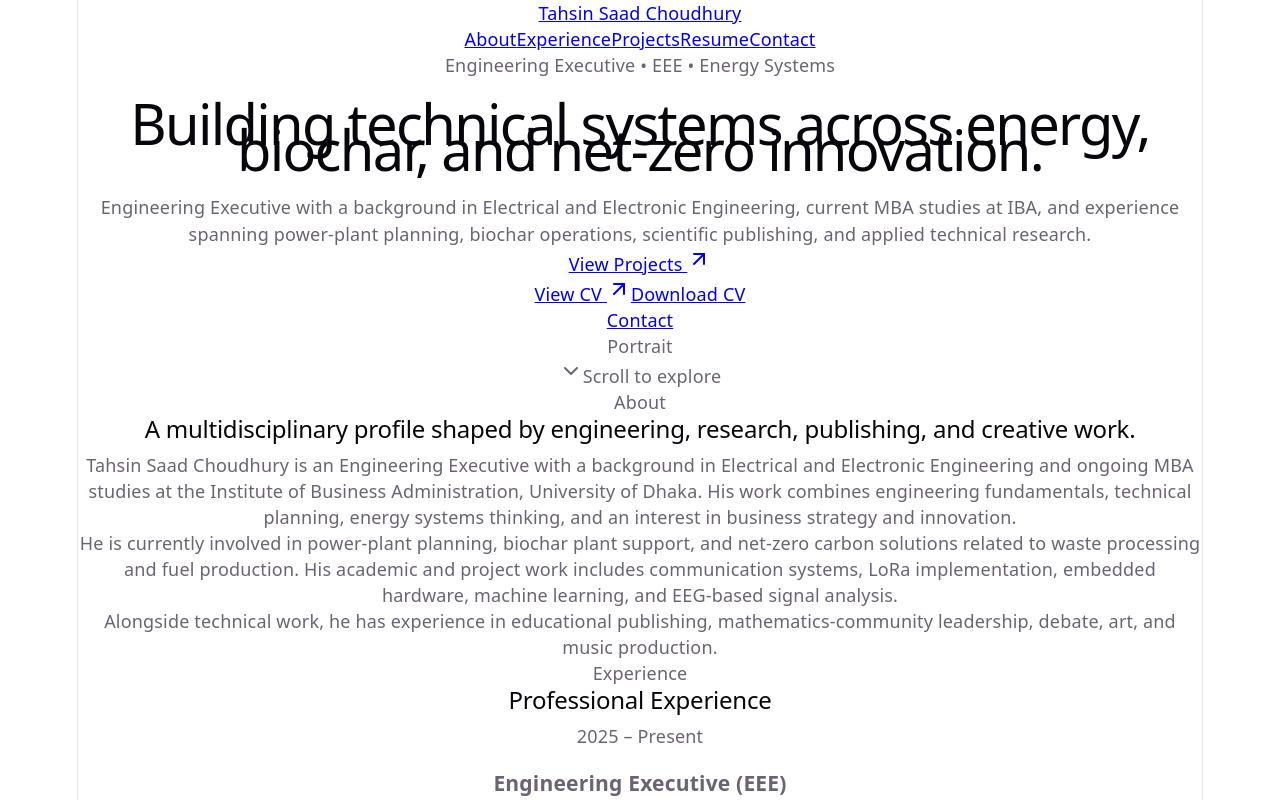
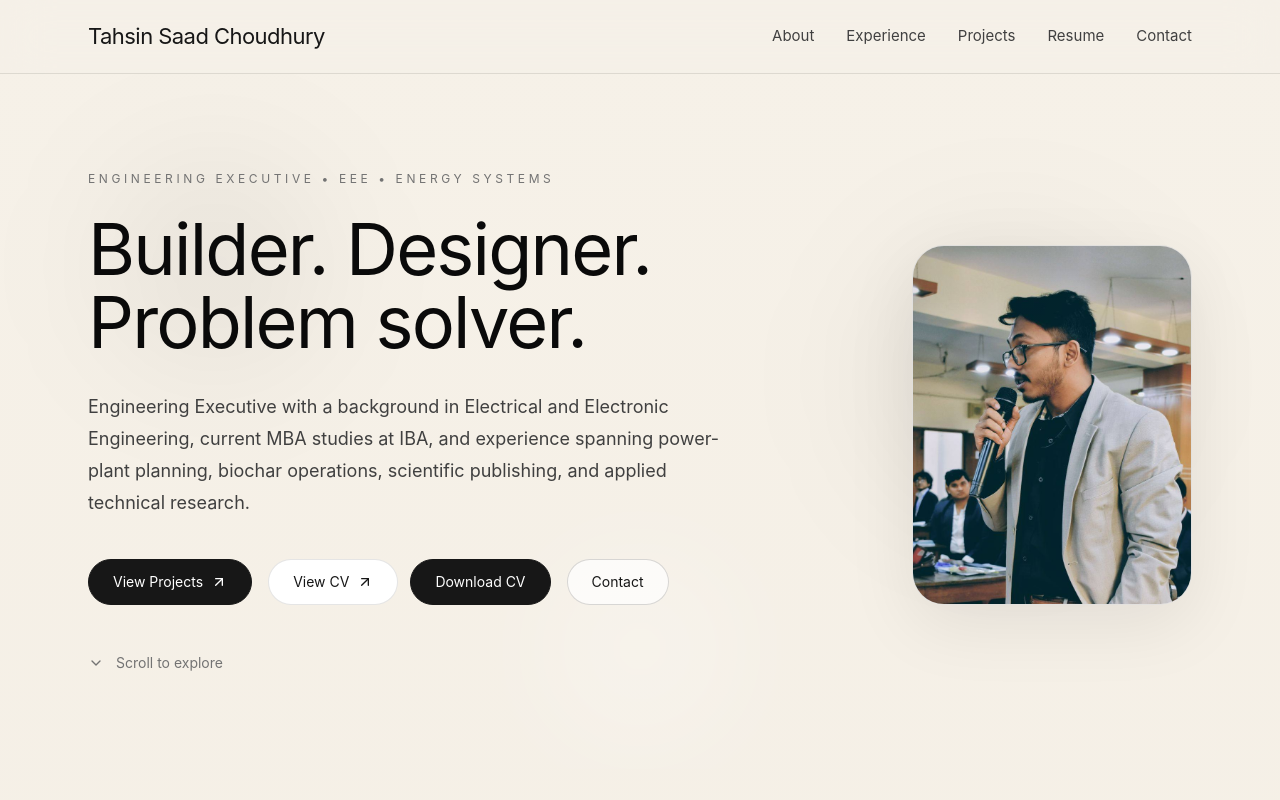
Before and after one commit to SadCritter/tahsin-portfolio, a React (Vite) app: page / in a window 1280 px wide. Shown: the top 800 px of the page. Built offline with nearby package versions, Linux system fonts and the light colour scheme.

Commit message:
added Dp

```diff
--- a/src/App.jsx
+++ b/src/App.jsx
@@ -147,7 +147,7 @@ export default function TahsinPortfolio() {
               <motion.div initial="hidden" animate="visible" variants={fadeUp} transition={{ duration: 0.6 }}>
                 <p className="text-[12px] uppercase tracking-[0.3em] text-neutral-500">Engineering Executive • EEE • Energy Systems</p>
                 <h1 className="mt-6 max-w-4xl text-5xl font-normal leading-[1.02] tracking-tight text-neutral-950 md:text-7xl">
-                  Building technical systems across energy, biochar, and net-zero innovation.
+                  Builder. Designer. Problem solver.
                 </h1>
                 <p className="mt-8 max-w-2xl text-[18px] leading-8 text-neutral-700">
                   Engineering Executive with a background in Electrical and Electronic Engineering, current MBA studies at IBA, and experience spanning power-plant planning, biochar operations, scientific publishing, and applied technical research.
@@ -178,9 +178,7 @@ export default function TahsinPortfolio() {
               >
                 <div className="relative h-[360px] w-[280px] overflow-hidden rounded-[2rem] border border-black/10 bg-white/70 shadow-[0_20px_70px_rgba(0,0,0,0.08)]">
                   <div className="absolute inset-0 bg-[radial-gradient(circle_at_top_left,rgba(0,0,0,0.05),transparent_45%)]" />
-                  <div className="flex h-full items-center justify-center text-sm uppercase tracking-[0.25em] text-neutral-400">
-                    Portrait
-                  </div>
+                  <img src="/portrait.jpg" alt="Tahsin Saad Choudhury" className="w-full h-full object-cover rounded-[1.5rem]" />
                 </div>
               </motion.div>
             </div>
--- a/src/index.css
+++ b/src/index.css
@@ -1,111 +1 @@
-:root {
-  --text: #6b6375;
-  --text-h: #08060d;
-  --bg: #fff;
-  --border: #e5e4e7;
-  --code-bg: #f4f3ec;
-  --accent: #aa3bff;
-  --accent-bg: rgba(170, 59, 255, 0.1);
-  --accent-border: rgba(170, 59, 255, 0.5);
-  --social-bg: rgba(244, 243, 236, 0.5);
-  --shadow:
-    rgba(0, 0, 0, 0.1) 0 10px 15px -3px, rgba(0, 0, 0, 0.05) 0 4px 6px -2px;
-
-  --sans: system-ui, 'Segoe UI', Roboto, sans-serif;
-  --heading: system-ui, 'Segoe UI', Roboto, sans-serif;
-  --mono: ui-monospace, Consolas, monospace;
-
-  font: 18px/145% var(--sans);
-  letter-spacing: 0.18px;
-  color-scheme: light dark;
-  color: var(--text);
-  background: var(--bg);
-  font-synthesis: none;
-  text-rendering: optimizeLegibility;
-  -webkit-font-smoothing: antialiased;
-  -moz-osx-font-smoothing: grayscale;
-
-  @media (max-width: 1024px) {
-    font-size: 16px;
-  }
-}
-
-@media (prefers-color-scheme: dark) {
-  :root {
-    --text: #9ca3af;
-    --text-h: #f3f4f6;
-    --bg: #16171d;
-    --border: #2e303a;
-    --code-bg: #1f2028;
-    --accent: #c084fc;
-    --accent-bg: rgba(192, 132, 252, 0.15);
-    --accent-border: rgba(192, 132, 252, 0.5);
-    --social-bg: rgba(47, 48, 58, 0.5);
-    --shadow:
-      rgba(0, 0, 0, 0.4) 0 10px 15px -3px, rgba(0, 0, 0, 0.25) 0 4px 6px -2px;
-  }
-
-  #social .button-icon {
-    filter: invert(1) brightness(2);
-  }
-}
-
-body {
-  margin: 0;
-}
-
-#root {
-  width: 1126px;
-  max-width: 100%;
-  margin: 0 auto;
-  text-align: center;
-  border-inline: 1px solid var(--border);
-  min-height: 100svh;
-  display: flex;
-  flex-direction: column;
-  box-sizing: border-box;
-}
-
-h1,
-h2 {
-  font-family: var(--heading);
-  font-weight: 500;
-  color: var(--text-h);
-}
-
-h1 {
-  font-size: 56px;
-  letter-spacing: -1.68px;
-  margin: 32px 0;
-  @media (max-width: 1024px) {
-    font-size: 36px;
-    margin: 20px 0;
-  }
-}
-h2 {
-  font-size: 24px;
-  line-height: 118%;
-  letter-spacing: -0.24px;
-  margin: 0 0 8px;
-  @media (max-width: 1024px) {
-    font-size: 20px;
-  }
-}
-p {
-  margin: 0;
-}
-
-code,
-.counter {
-  font-family: var(--mono);
-  display: inline-flex;
-  border-radius: 4px;
-  color: var(--text-h);
-}
-
-code {
-  font-size: 15px;
-  line-height: 135%;
-  padding: 4px 8px;
-  background: var(--code-bg);
-}
+@import "tailwindcss";
```
Also changed, not shown: public/portrait.jpg (added).
